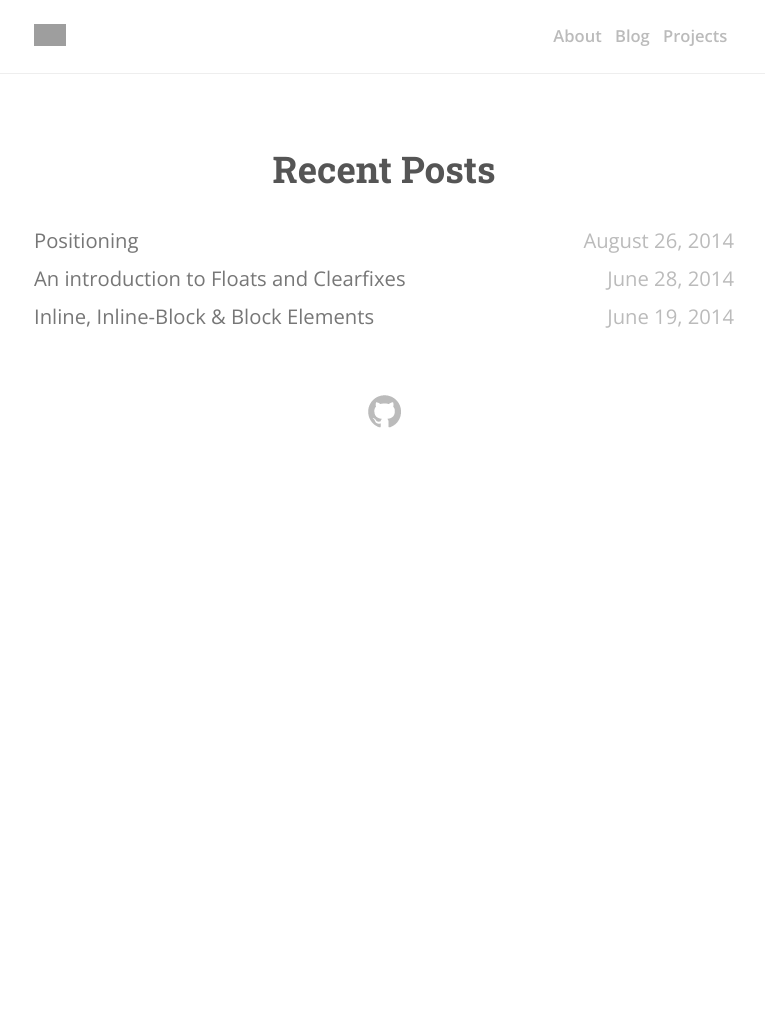
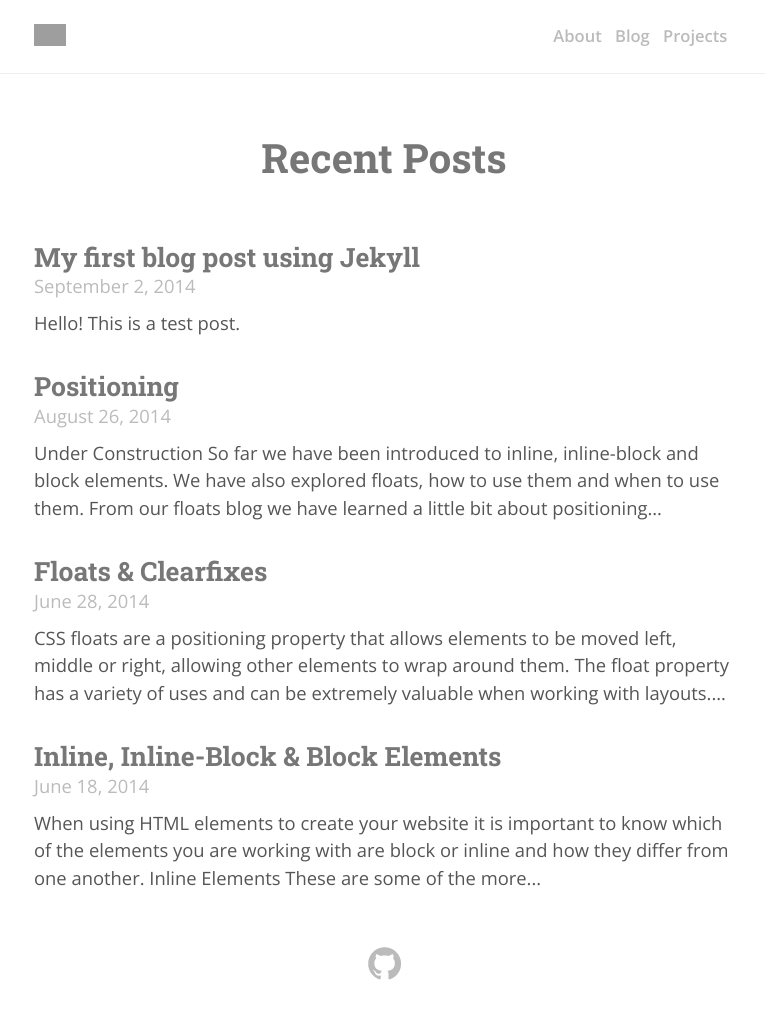
Before and after one commit to Treydor/treydor.github.io, a Jekyll site: the page built from blog/index.html, in a window 1280 px wide. Shown: the whole page, without its empty margins (256-1021 px from the left). Built offline with Jekyll 4.4.1, drawn with Linux system fonts in a browser that asks for light colours; before the commit the page ends 900 px from its top, so only the background shows below that; grey boxes are pictures that could not be loaded.

Commit message:
Working on moving static blogs to Jekyll

```diff
--- a/blog/index.html
+++ b/blog/index.html
@@ -5,24 +5,13 @@ title: Blog
 ---
 <div class="container">
   <h1 class="center-heading">Recent Posts</h1>
-  <ul class="project-list cf">
+  <ul class='posts'>
+  {% for post in site.posts do %}
     <li>
-      <span class="project-title">
-      <a href="/blog/positioning/">Positioning</a>
-      </span>
-      <span class="project-date">August 26, 2014</span>
+      <h3><a href="{{ post.url }}">{{ post.title }}</a></h3>
+      <span class="date">{{ post.date | date: "%B %-d, %Y" }}</span>
+      <p>{{ post.content | strip_html | truncatewords:40 }}</p>
     </li>
-    <li>
-      <span class="project-title">
-      <a href="/blog/floats/">An introduction to Floats and Clearfixes</a>
-      </span>
-      <span class="project-date">June 28, 2014</span>
-    </li>
-      <li>
-      <span class="project-title">
-      <a href="/blog/inline-and-block-elements/">  Inline, Inline-Block &amp; Block Elements</a>
-      </span>
-      <span class="project-date">June 19, 2014</span>
-    </li>
+  {% endfor %}
   </ul>
 </div>
--- a/css/style.css
+++ b/css/style.css
@@ -48,7 +48,7 @@ footer { }
    ========================================================================== */
 
 h1, h2, h3, h4, h5 {
-  color: #555;
+  color: #777;
   display: block;
   font-family: 'Roboto Slab', serif;
   margin: 0;
@@ -85,7 +85,8 @@ strong { font-weight: 600; }
 }
 
 .center-heading {
-  margin: 2em 0 .9em 0;
+  font-size: 2.2em;
+  margin: 1.5em 0;
   text-align: center;
 }
 
@@ -95,7 +96,7 @@ article ul { margin-bottom: 2em; }
 
 article li { margin: .2em 0; }
 
-section { padding: 1em 0; }
+section { padding-bottom: .5em; }
 
 /* ==========================================================================
    Quotes and Blockquotes
@@ -226,6 +227,61 @@ nav a:hover {
 
 /* ==========================================================================
    Posts
+   ========================================================================== */
+
+.posts {
+  list-style: none;
+  margin: 0;
+  padding: 0;
+}
+
+.posts li { margin-bottom: 2em; }
+
+.posts h3 a {
+  color: #777;
+  font-size: 1.2em;
+}
+
+.posts h3 a:hover {
+  color: #bbb;
+  text-decoration: none;
+}
+
+.posts .date { color: #bbb; }
+
+.posts p { margin: .5em 0; }
+
+.posts-nav {
+  list-style: none;
+  margin: 0 auto;
+  padding: 0;
+  text-align: right;
+}
+
+.posts-nav a {
+  background: #777;
+  border-radius: 3px;
+  color: #fff;
+  display: inline-block;
+  font-size: .7em;
+  padding: .5em 0;
+  text-align: center;
+  width: 80px;
+}
+
+.posts-nav a:hover {
+  background: #555;
+  text-decoration: none;
+}
+
+.previous, .next {
+  display: inline-block;
+  margin: 0;
+  padding: 0;
+}
+
+/* ==========================================================================
+   Project List
    ========================================================================== */
 
 .project-list { padding: 0; }
@@ -436,7 +492,7 @@ nav a:hover {
 .margin-bottom { margin-bottom: .5em; }
 .margin-bottom-large { margin-bottom: 4em;}
 .margin-top { margin-top: .5em; }
-.margin-top-large { margin-top: 2em; }
+.margin-top-large { margin-top: 3em; }
 .margin { margin: 2em; }
 .padding { padding: .5em; }
 
@@ -494,7 +550,7 @@ code {
 
 .gist-syntax:before {
   color: #555;
-  content: "HTML/CSS";
+  content: "Code Example";
   display: block;
   font-family: 'Open Sans', sans-serif;
   font-size: 1.2em;
--- a/index.html
+++ b/index.html
@@ -2,6 +2,7 @@
 layout: default
 name: Noah Rogers
 title: Noah Rogers
+blog: true
 ---
 <div class="splash"></div>
 
```
Also changed, not shown: blog/floats/index.html (+16 -8 lines), blog/inline-and-block-elements/index.html (+12 -7 lines), blog/positioning/index.html (+1 -7 lines), 12 other files.
